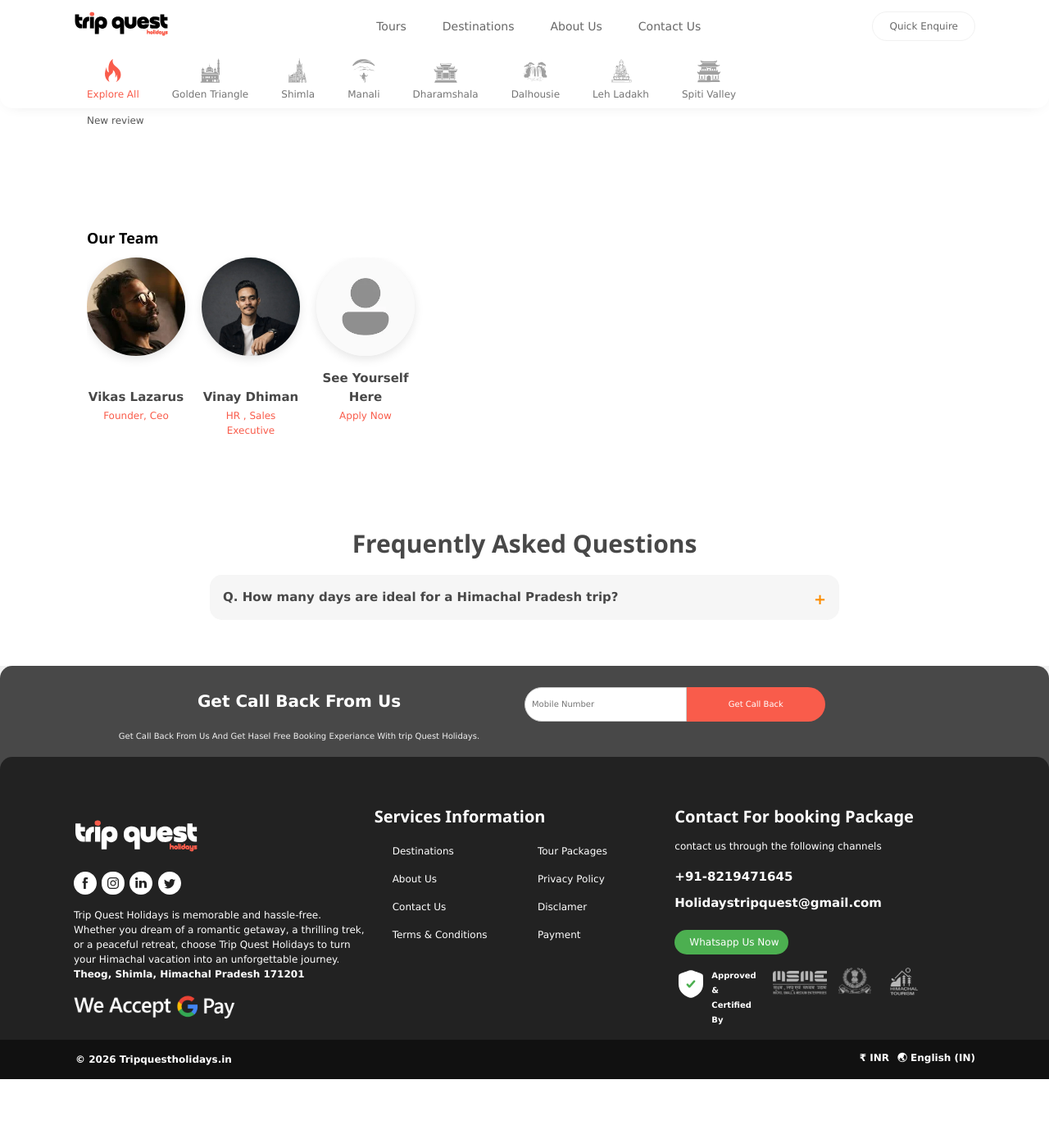
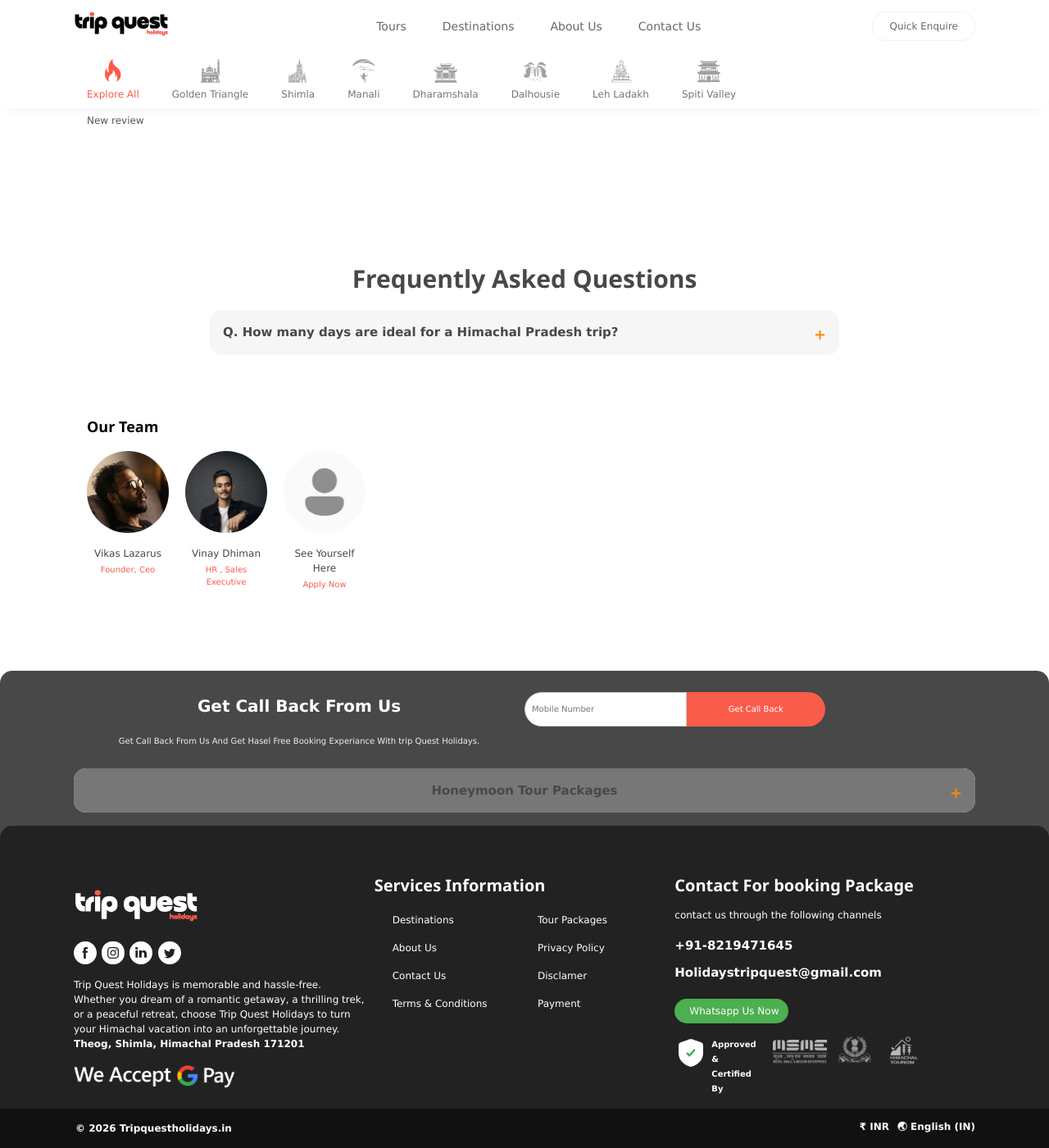
Before and after one commit to VikasLazarus/AURA, a Jekyll site: the page built from index.md, in a window 1280 px wide and 1400 px high, scrolled down 6378 px. Shown: the whole window at 82% size. Built offline with Jekyll 4.4.1, drawn with Linux system fonts in a browser that asks for light colours; before the commit the page ends 7694 px from its top, so only the background shows below that.

Commit message:
Auto-publish update: 2026-06-23 12:14:46

```diff
--- a/_includes/footer.html
+++ b/_includes/footer.html
@@ -4,7 +4,7 @@
 
 
   <!--callBack-->
-  <div class="w3-light-gray">
+  <div class="w3-white">
   <div class="w3-row w3-padding" style="background-color: #484848; border-radius: 15px 15px 0px 0px;">
 <div class="w3-center w3-content">
       <div class="w3-half">
@@ -21,6 +21,17 @@
 
       </div>
 </div>
+
+
+<div class="w3-row">
+  <div class="w3-margin-top">
+    <details>
+      <summary class="w3-text-dark-gray" style="background-color: #777777 !important;">Honeymoon Tour Packages</summary>
+      <p>Simla Honeymoon Tour Packages </p>
+    </details>
+  </div>
+</div>
+
 
     </div>
   </div>
--- a/_layouts/home.html
+++ b/_layouts/home.html
@@ -1284,11 +1284,12 @@
 
   <!--reviews-->
  {% include reviews.html %}
-
+<!--faq-->
+{% include faq.html %}
   <!--our Team-->
   <div class="w3-row">
     <div class="w3-content w3-padding">
-      <h3 class="w3-large"><b>Our Team</b></h3>
+      <h3 class="w3-large w3-margin-bottom"><b>Our Team</b></h3>
 
       <div class="w3-row slider-container w3-content">
         <button class="slider-btn prev-btn w3-hide" aria-label="Previous">‹</button>
@@ -1297,42 +1298,42 @@
 
           {% assign filtered_items = site.team %}
           {% for post in filtered_items limit:5 %}
-          <div class="slid" style="height: 260px; width: 120px;">
+          <div class="slid" style="height: 260px; width: 100px;">
 
-            <div class="w3-row" style="height: 120px; width: 120px;">
+            <div class="w3-row" style="height: 100px; width: 100px;">
               <img alt="{{ page.alt }}" src="{{site.url}}/assets/images/{{ post.image }}" class="w3-circle "
-                style="box-shadow: 0 4px 12px rgba(0, 0, 0, 0.1); object-fit:cover; overflow:hidden; width:100%; height:100%;">
+                style="object-fit:cover; overflow:hidden; width:100%; height:100%;">
             </div>
-            <br>
+
 
 
             <div class="w3-row">
-              <div class="w3-row w3-margin-top">
-                <div class="w3-text-dark-gray w3-center"><b>{{ post.name}} </b></div>
+              <div class="w3-row">
+                <div class="w3-text-dark-gray w3-center w3-small w3-margin-top">{{ post.name}}</div>
 
               </div>
-              <p class="w3-text-teal w3-small w3-center" style="margin-top: 3px;">{{ post.designation }}</p>
+              <p class="w3-text-teal w3-tiny w3-center" style="margin-top: 3px;">{{ post.designation }}</p>
             </div>
 
           </div>
 
           {% endfor %}
           <!--5-->
-          <div class="slid" style="height: 260px; width: 120px;">
+          <div class="slid" style="height: 260px; width: 100px;">
 
-            <div class="w3-row" style="height: 120px; width: 120px;">
+            <div class="w3-row" style="height: 100px; width: 100px;">
               <img alt="Team User Image" src="{{site.url}}/assets/images/user.webp" class="w3-circle "
-                style="box-shadow: 0 4px 12px rgba(0, 0, 0, 0.1); object-fit:cover; overflow:hidden; width:100%; height:100%;">
+                style="object-fit:cover; overflow:hidden; width:100%; height:100%;">
             </div>
 
 
 
             <div class="w3-row">
-              <div class="w3-row w3-margin-top">
-                <div class="w3-text-dark-gray w3-center"><b>See Yourself Here </b></div>
+              <div class="w3-row">
+                <div class="w3-text-dark-gray w3-center w3-small w3-margin-top">See Yourself Here</div>
 
               </div>
-              <p class="w3-text-teal w3-small w3-center" style="margin-top: 3px;">Apply Now</p>
+              <p class="w3-text-teal w3-tiny w3-center" style="margin-top: 3px;">Apply Now</p>
             </div>
 
           </div>
@@ -1347,8 +1348,7 @@
 
     </div>
   </div>
-<!--faq-->
-{% include faq.html %}
+
 
   <!--Footer-->
   {% include about.html %}
```
